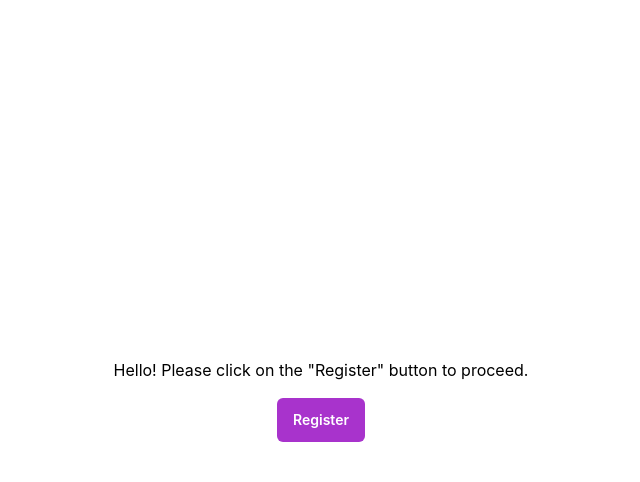
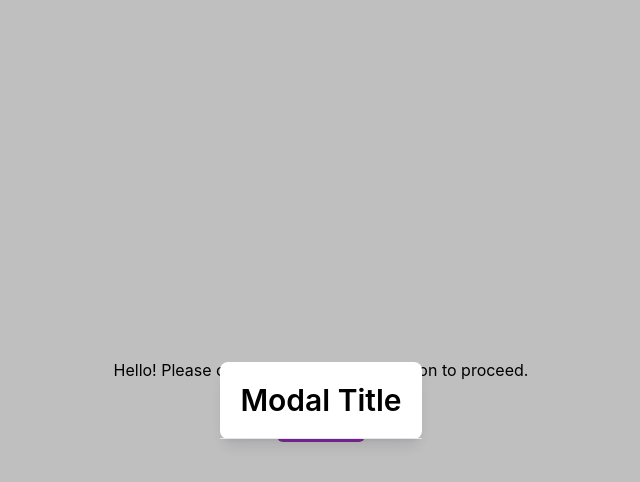
Before and after one commit to franciscalizo2/kiswe, a React (Create React App) app: page / in a window 1280 px wide. Both pictures are taken after a click on the button "Register". Shown: the top 482 px of the page, without its empty margins (319-959 px from the left). Built offline with nearby package versions, Linux system fonts and the light colour scheme.

Commit message:
feat: create initial modal setup

```diff
--- a/src/App.tsx
+++ b/src/App.tsx
@@ -1,17 +1,39 @@
-import React from 'react';
+import React, { useState } from 'react';
 
 function App() {
+  const [isModalOpen, setIsModalOpen] = useState(false);
+
   return (
     <div className="flex justify-center items-center h-screen">
       <div>
         <p>Hello! Please click on the "Register" button to proceed.</p>
 
         <div className="flex justify-center mt-4">
-          <button className="inline-block bg-primary text-white px-4 py-3 font-semibold rounded-md text-sm text-center">
+          <button
+            className="inline-block bg-primary text-white px-4 py-3 font-semibold rounded-md text-sm text-center"
+            onClick={() => setIsModalOpen(true)}
+          >
             Register
           </button>
         </div>
       </div>
+
+      {isModalOpen ? (
+        <>
+          <div className="justify-center items-center flex overflow-x-hidden overflow-y-auto fixed inset-0 z-50 outline-none focus:outline-none">
+            <div className="relative w-auto my-6 mx-auto max-w-3xl">
+              {/*content*/}
+              <div className="border-0 rounded-lg shadow-lg relative flex flex-col w-full bg-white outline-none focus:outline-none">
+                {/*header*/}
+                <div className="flex items-start justify-between p-5 border-b border-solid border-slate-200 rounded-t">
+                  <h3 className="text-3xl font-semibold">Modal Title</h3>
+                </div>
+              </div>
+            </div>
+          </div>
+          <div className="opacity-25 fixed inset-0 z-40 bg-black"></div>
+        </>
+      ) : null}
     </div>
   );
 }
```
